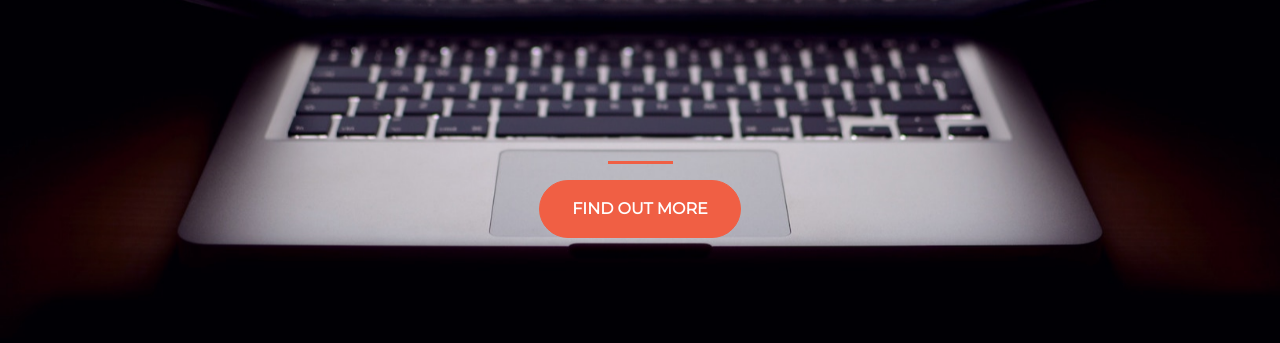
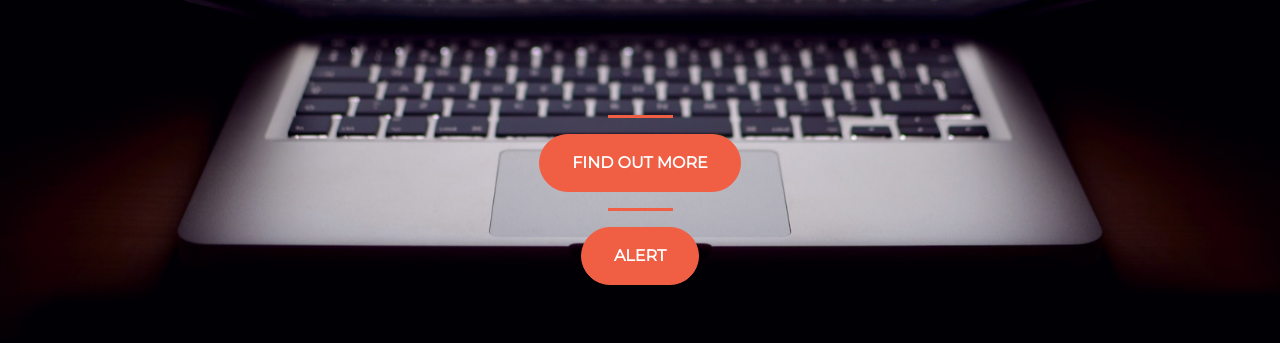
Before and after one commit to Mengnan-Wang/start_up_web, a website: page index.html in a window 1280 px wide. Shown: the part 321-664 px from the top of the page. Drawn offline with nearby package versions, Linux system fonts and the light colour scheme.

Commit message:
add js alert function

```diff
--- a/index.html
+++ b/index.html
@@ -47,8 +47,12 @@
           <a href="https://mailchi.mp/b8c319cc5591/html-project">
             <button class="btn btn-primary btn-xl">find out more</button>
           </a>
+          <hr />
+          <button class="btn btn-primary btn-xl" onclick="showAlert()">alert</button>
         </section>
+
       </div>
     </div>
   </body>
+  <script src="script.js"></script>
 </html>
--- /dev/null
+++ b/script.js
@@ -0,0 +1 @@
+function showAlert() {alert("You clicked me!")}
```
Also changed, not shown: package.json (added, +19 -0 lines).
